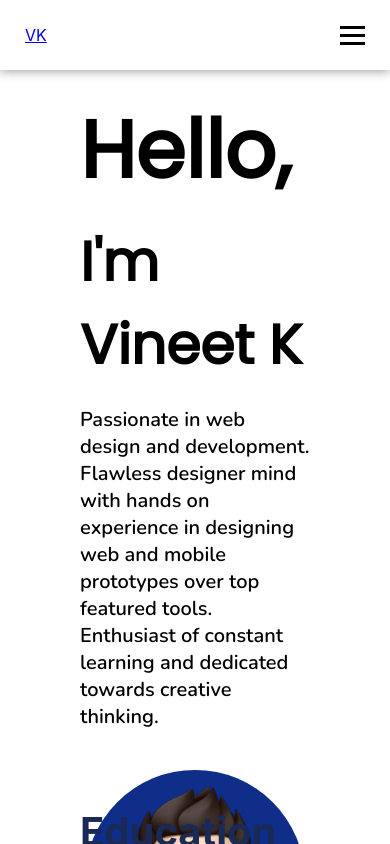
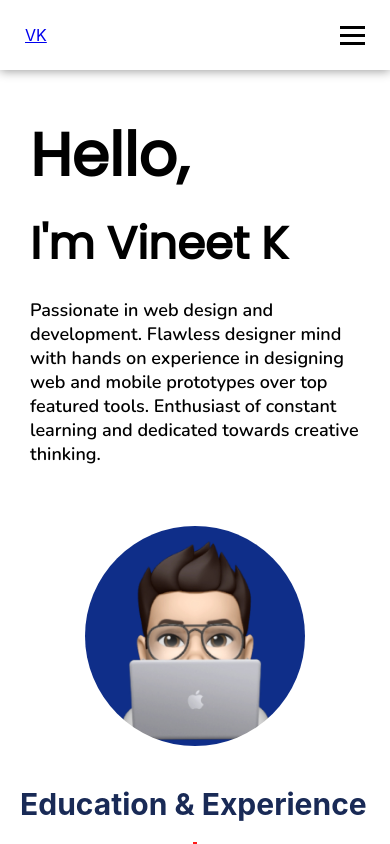
Before and after one commit to vineetk13/my-portfolio, a React (Create React App) app: page / in a window 390 px wide. Shown: the top 844 px of the page. Built offline with nearby package versions, Linux system fonts and the light colour scheme; no server answers.

Commit message:
improved responsiveness

```diff
--- a/src/components/intro.js
+++ b/src/components/intro.js
@@ -5,8 +5,8 @@ const Container = styled.div`
     padding:20px 80px;
     width:530px;
     // border:1px solid blue;
-    @media (max-width: 375px) {
-        padding:40px 20px;
+    @media (max-width: 760px) {
+        padding:40px 30px;
     }
 `;
 const Greeting = styled.p`
@@ -14,7 +14,7 @@ const Greeting = styled.p`
     font-family: 'Poppins', sans-serif;
     font-weight: 900;
     font-size: 80px;
-    @media (max-width: 375px) {
+    @media (max-width: 760px) {
         font-size:60px;
     }
 `;
@@ -22,10 +22,11 @@ const Intro = styled.p`
     margin-top:10px;
     // font-family: 'Archivo', sans-serif;
     font-family: 'Poppins', sans-serif;
-    font-weight: bolder;
+    font-weight: 900;
     font-size: 55px;
-    @media (max-width: 375px) {
+    @media (max-width: 760px) {
         font-size:45px;
+        // color:orange;
     }
 `;
 const Summary = styled.p`
@@ -33,7 +34,7 @@ const Summary = styled.p`
     font-size:20px;
     font-family: 'Nunito', sans-serif;
     // font-weight:bold;
-    @media (max-width: 375px) {
+    @media (max-width: 760px) {
         font-size:18px;
     }
 `;
--- a/src/layouts/landing.js
+++ b/src/layouts/landing.js
@@ -15,7 +15,7 @@ const Container = styled.div`
     flex-flow:row wrap;
     justify-content: space-around;
     align-items:center;
-    @media (max-width: 375px) {
+    @media (max-width: 760px) {
         flex-flow:column no-wrap;
         height:initial;
         width:100vw;
--- a/src/layouts/timeline.js
+++ b/src/layouts/timeline.js
@@ -15,7 +15,7 @@ const Container = styled.div`
         left:calc(50% - 2px);
         width:4px;
         height:100%;
-        @media (max-width: 375px) {
+        @media (max-width: 600px) {
             z-index:-1;
          }
     }
@@ -26,7 +26,7 @@ const Heading = styled.p`
     font-size:40px;
     color:#192A56;
     padding:20px 80px;
-    @media (max-width: 375px) {
+    @media (max-width: 600px) {
         font-size:30px;
         padding-left:20px;
         padding-right:20px;
```
Also changed, not shown: src/components/timeline.js (+8 -8 lines), 1 other file (tests, documents, lock files or other folders).
